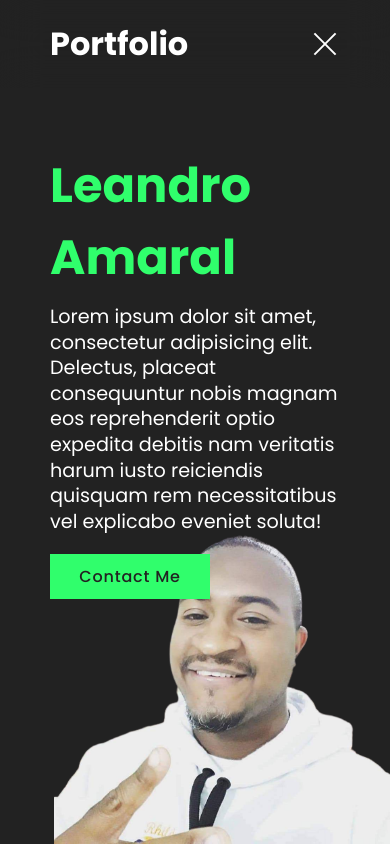
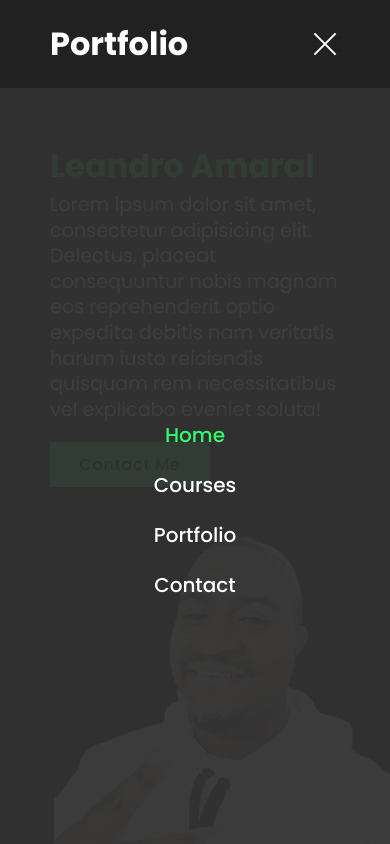
Before and after one commit to Git-LeAmaral/My_Portfolio, a plain HTML site: page Novo Portifólio/index.html in a window 390 px wide. Both pictures are taken after a click on the element 325 px from the left and 44 px from the top of the page. Shown: the top 844 px of the page. Drawn offline with nearby package versions, Linux system fonts and the light colour scheme.

Commit message:
Ajustando responsividade e menu toggle

```diff
--- a/Novo Portifólio/css/style.css
+++ b/Novo Portifólio/css/style.css
@@ -83,17 +83,17 @@ header ul li:hover a {
   z-index: 10;
 }
 
-#hame .content,
-h2 {
+#home .content h2 {
   position: relative;
-  font-size: 5rem;
+  font-size: 4rem;
+  line-height: 5rem;
   color: #30fe6c;
 }
 
-#hame .content,
-p {
+#home .content p {
   position: relative;
   color: #fff;
+  background: rgba(50, 50, 50, 0.35);
   font-size: 1.2rem;
   line-height: 1.6rem;
 }
@@ -157,10 +157,8 @@ p {
 .content-wrapper {
   display: grid;
   grid-template-columns: repeat(4, 1fr);
-  grid-template-rows: auto;
   grid-gap: 20px;
   margin: 40px 0;
-  /* border: 2px solid red; */
 }
 
 #courses .content .servicesBx {
@@ -203,12 +201,6 @@ p {
   text-align: center;
 }
 
-/* .content-wrapper {
-  display: grid;
-  grid-template-columns: repeat(4, 1fr);
-  border: 2px solid red;
-} */
-
 #portfolio .content.imgBx {
   position: relative;
 }
@@ -221,11 +213,8 @@ p {
 .contentContact {
   display: grid;
   grid-template-columns: repeat(3, 1fr);
-  /* grid-template-rows: repeat(100px, 1fr); */
   gap: 10px;
   margin-top: 20px;
-  /* grid-template-rows: auto; */
-  /* border: 5px solid white; */
 }
 
 .contentContact a {
@@ -275,6 +264,7 @@ p {
   }
   #home .content h2 {
     font-size: 4rem;
+    line-height: 2rem;
   }
   .btn {
     max-width: 160px;
@@ -306,7 +296,6 @@ p {
     justify-content: center;
     align-items: center;
     cursor: pointer;
-    /* background: #aaa; */
   }
   .menuToggle::before {
     content: '';
@@ -339,25 +328,30 @@ p {
   header ul {
     display: none;
   }
-  /* header.active,
-  ul {
+
+  header.active ul {
     position: fixed;
     left: 0;
     top: 88px;
     width: 100%;
     height: calc(100vh);
-    background: red;
+
+    background: rgba(50, 50, 50, 0.95);
     display: flex;
     justify-content: center;
     align-items: center;
     flex-direction: column;
     z-index: 10000;
-  } */
+    gap: 20px;
+  }
 }
 
 @media (max-width: 700px) {
   #home .content h2 {
-    font-size: 3rem;
+    font-size: 2rem;
+  }
+  #home p {
+    font-size: 1rem;
   }
   #home::before {
     width: 60vw;
--- a/Novo Portifólio/js/script.js
+++ b/Novo Portifólio/js/script.js
@@ -1,13 +1,14 @@
 let list = document.querySelectorAll('.nav li')
-let menuToggle = document.querySelector('.menuToggle')
-let header = document.querySelector('header')
 
 function active() {
-  list.forEach(i => i.classList.remove('active'))
+  list.forEach((i) => i.classList.remove('active'))
   this.classList.add('active')
 }
 
-list.forEach(i => i.addEventListener('click', active))
+list.forEach((i) => i.addEventListener('click', active))
+
+let menuToggle = document.querySelector('.menuToggle')
+let header = document.querySelector('header')
 
 menuToggle.onclick = function () {
   header.classList.toggle('active')
```
Also changed, not shown: Novo Portifólio/index.html (+1 -1 lines).
